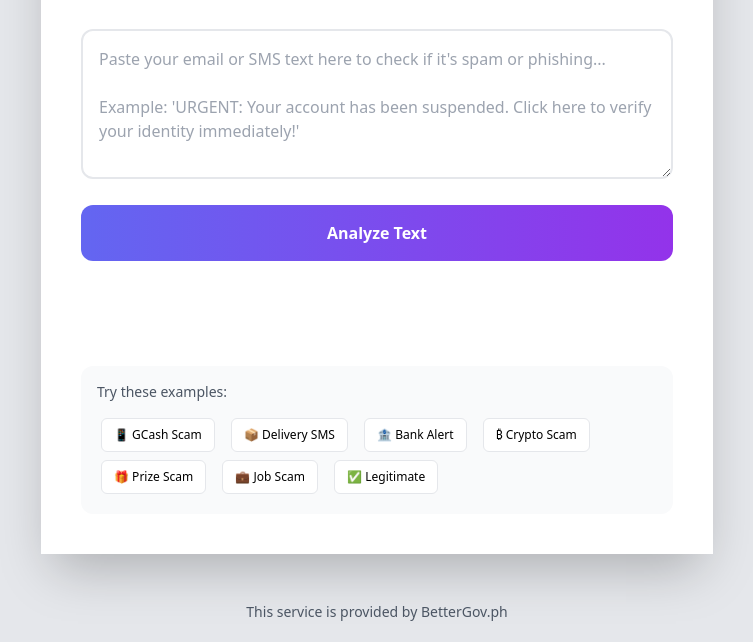
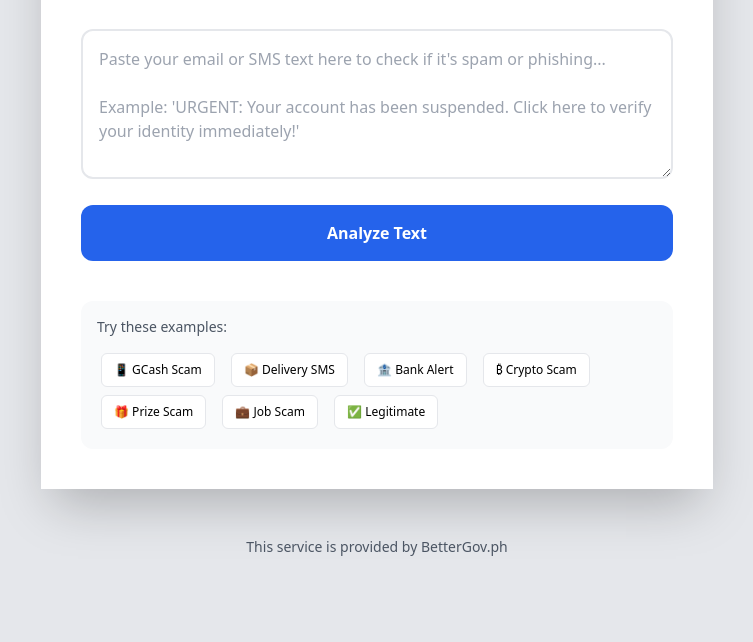
Before and after one commit to bettergovph/scamcheck, a website: page index.html in a window 1280 px wide. Shown: the part 223-865 px from the top of the page, without its empty margins (263-1016 px from the left). After the commit the page ends 800 px from the top, so only its background shows below. Drawn offline with nearby package versions, Linux system fonts and the light colour scheme; files whose address does not match are found by name.

Commit message:
style: update button color and remove min height from turnstile container

```diff
--- a/index.html
+++ b/index.html
@@ -116,11 +116,11 @@
       placeholder="Paste your email or SMS text here to check if it's spam or phishing...&#10;&#10;Example: 'URGENT: Your account has been suspended. Click here to verify your identity immediately!'"></textarea>
 
     <button id="checkButton" onclick="checkText()"
-      class="w-full py-4 mt-5 bg-gradient-to-r from-indigo-500 to-purple-600 text-white rounded-xl text-base font-semibold cursor-pointer transition-all hover:-translate-y-0.5 hover:shadow-lg hover:shadow-indigo-500/40 active:translate-y-0 disabled:opacity-60 disabled:cursor-not-allowed disabled:transform-none">
+      class="w-full py-4 mt-5 bg-blue-600 text-white rounded-xl text-base font-semibold cursor-pointer transition-all hover:-translate-y-0.5 hover:shadow-lg hover:shadow-indigo-500/40 active:translate-y-0 disabled:opacity-60 disabled:cursor-not-allowed disabled:transform-none">
       Analyze Text
     </button>
 
-    <div class="mt-5 flex justify-center items-center min-h-[65px]">
+    <div class="mt-5 flex justify-center items-center">
       <div class="cf-turnstile" data-sitekey="0x4AAAAAAB4b4PFcxkn3-61f" data-callback="onTurnstileSuccess"></div>
     </div>
 
```
